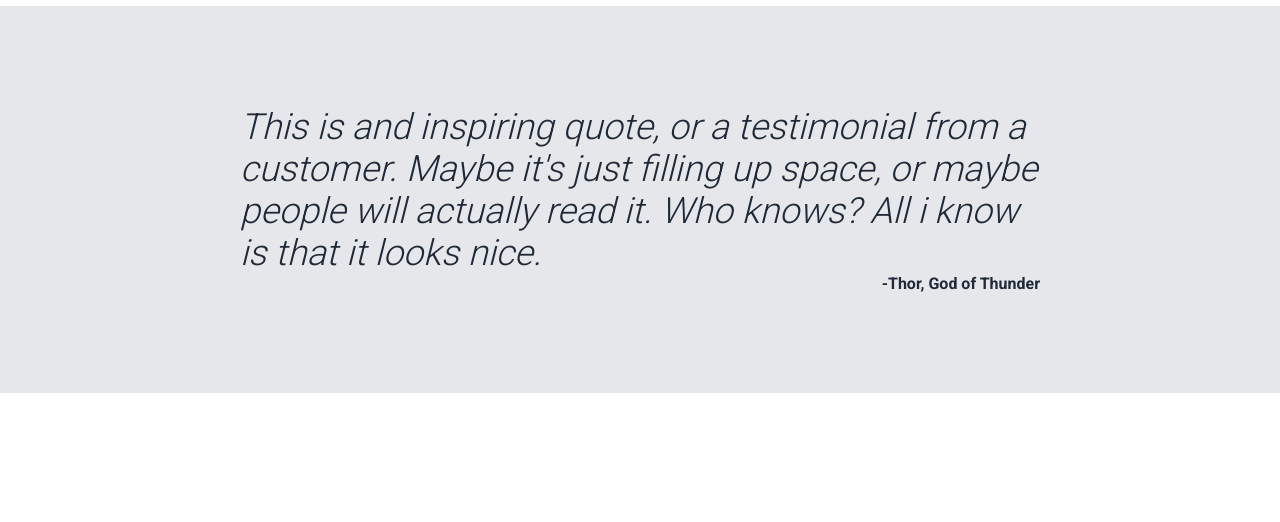
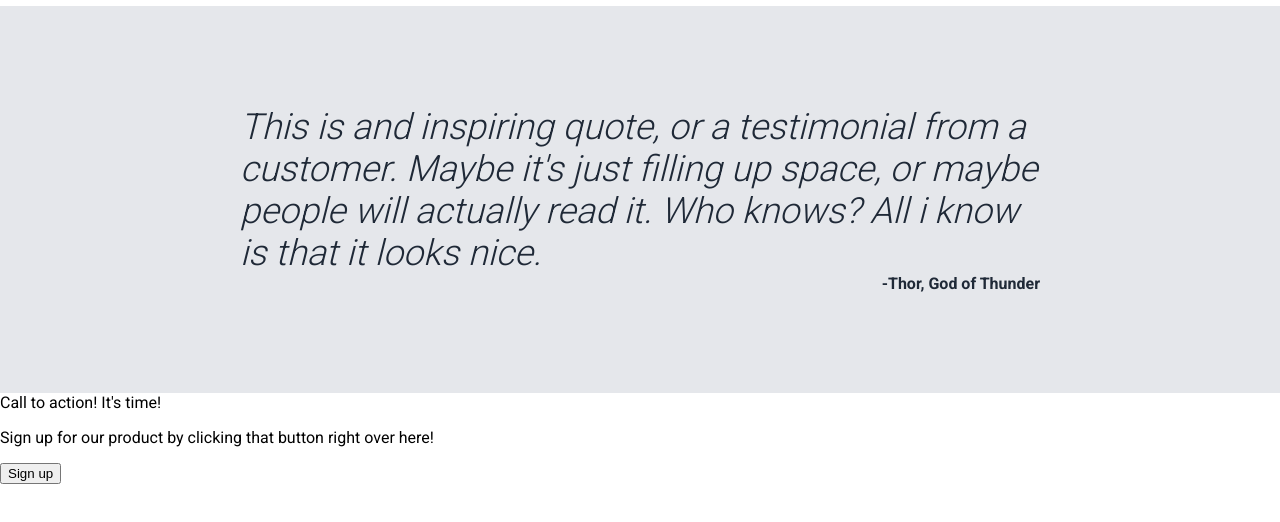
Before and after one commit to p4triko/odin-landing-page, a plain HTML site: page index.html in a window 1280 px wide. Shown: the part 902-1424 px from the top of the page. Drawn offline with Linux system fonts and the light colour scheme.

Commit message:
Create structure for sign up container/heading

```diff
--- a/index.html
+++ b/index.html
@@ -99,5 +99,21 @@
       </div>
     </div>
   </div>
+
+  <div class="sign-up-container">
+    <div class="sign-up-box">
+      <div class="sign-up-content">
+        <div class="sign-up-heading">
+          Call to action! It's time!
+        </div>
+        <p class="sign-up-text">
+          Sign up for our product by clicking that button right over here!
+        </p>
+      </div>
+      <button class="sign-up-button">
+        Sign up
+      </button>
+    </div>
+  </div>
 </body>
 </html>
--- a/style.css
+++ b/style.css
@@ -150,3 +150,6 @@ ul{
   color: #1F2937;
   font-weight: 700;
 }
+
+
+/* SIGN UP SECTION */
```
